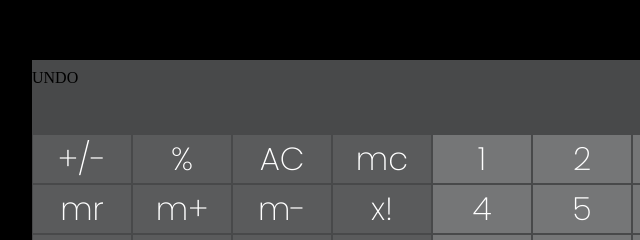
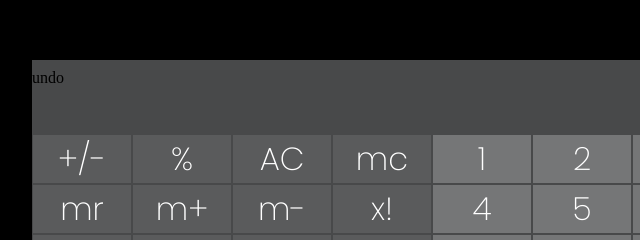
Before and after one commit to lnicepei/wise-calculator, a website built with webpack: page src/index.html in a window 1280 px wide. Shown: the part 203-443 px from the top of the page, 208-848 px from the left. Built offline with nearby package versions, Linux system fonts and the light colour scheme.

Commit message:
Make undo lowercase

```diff
--- a/src/index.html
+++ b/src/index.html
@@ -14,7 +14,7 @@
   <body>
     <div class="calculator">
       <div class="top-bar">
-        <div class="undo">UNDO</div>
+        <div class="undo">undo</div>
         <div class="screen"></div>
       </div>
       <div class="buttons">
```
